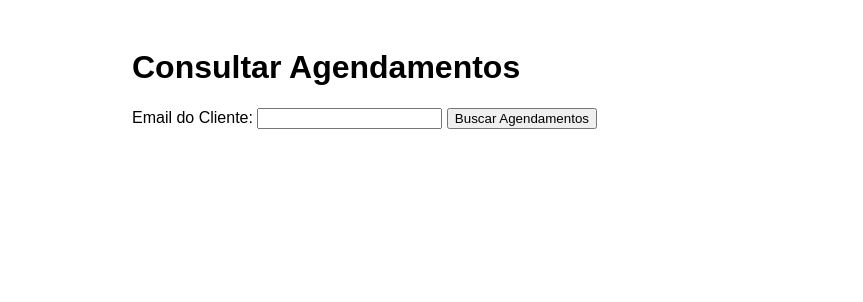
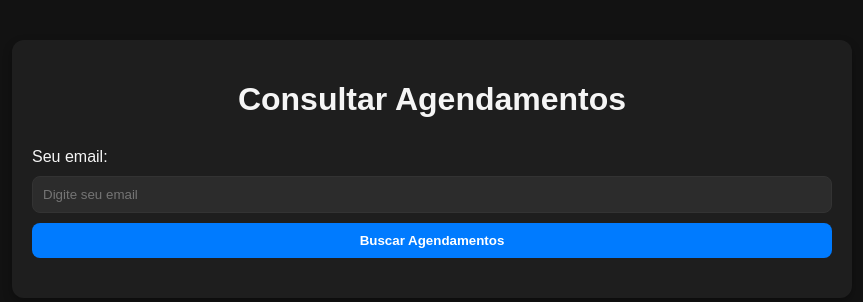
Before and after one commit to rodrigo1488/agenda, a Flask app: page /agenda_cliente in a window 1280 px wide. Shown: the top 302 px of the page, without its empty margins (208-1071 px from the left). Run offline with Flask 3, Linux system fonts and the light colour scheme.

Commit message:
nova pagina

```diff
--- /dev/null
+++ b/static/scripts/agenda_cliente.js
@@ -0,0 +1,66 @@
+async function buscarAgendamentos() {
+    const email = document.getElementById('email').value.trim();
+    const form = document.getElementById('formAgendamentos');
+    const mensagem = document.querySelector('.msg');
+    const resultadoDiv = document.getElementById('resultado');
+
+    if (!email) {
+        alert('Por favor, insira um e-mail válido.');
+        return;
+    }
+
+    const url = `/agenda_cliente/${encodeURIComponent(email)}`;
+
+    try {
+        const response = await fetch(url);
+        resultadoDiv.innerHTML = ''; // Limpa resultados anteriores
+
+        if (response.ok) {
+            const data = await response.json();
+
+            if (data.agendamentos && data.agendamentos.length > 0) {
+                // Oculta o formulário e exibe a mensagem
+                form.style.display = 'none';
+                mensagem.style.display = 'block';
+
+                data.agendamentos.forEach(agendamento => {
+                    const whatsappUrl = `https://wa.me/${agendamento.empresa.telefone}?text=${encodeURIComponent(
+                        `Olá, sou o ${data.cliente.nome}. Gostaria de falar sobre meu agendamento com ${agendamento.usuario} na data ${formatarData(agendamento.data)}, horário ${agendamento.horario}, para o serviço ${agendamento.servico}.`
+                    )}`;
+
+                    const card = `<div class="card">
+    <div class="card-header">
+        ${agendamento.empresa.logo ? `<img src="${agendamento.empresa.logo}" alt="Logo da Empresa" class="card-logo">` : ''}
+        <h3 class="card-title">${agendamento.empresa.nome}</h3>
+    </div>
+    <p><strong>Data:</strong> ${formatarData(agendamento.data)}</p>
+    <p><strong>Horário:</strong> ${agendamento.horario}</p>
+    <p><strong>Serviço:</strong> ${agendamento.servico}</p>
+    <p><strong>Profissional:</strong> ${agendamento.usuario}</p>
+   <button class="whatsapp-button" onclick="window.open('${whatsappUrl}', '_blank')">
+    <img src="https://upload.wikimedia.org/wikipedia/commons/6/6b/WhatsApp.svg" alt="WhatsApp Icon">
+</button>
+
+</div>
+
+`;
+                    resultadoDiv.innerHTML += card;
+                });
+            } else {
+                resultadoDiv.innerHTML += '<p>Nenhum agendamento encontrado para este cliente.</p>';
+            }
+        } else {
+            const errorData = await response.json();
+            resultadoDiv.innerHTML = `<p>${errorData.mensagem || errorData.erro || 'Erro ao buscar agendamentos.'}</p>`;
+        }
+    } catch (error) {
+        console.error('Erro:', error);
+        resultadoDiv.innerHTML = '<p>Erro ao buscar agendamentos.</p>';
+    }
+}
+
+// Função para formatar a data no padrão DD/MM/AAAA
+function formatarData(dataISO) {
+    const [ano, mes, dia] = dataISO.split('-');
+    return `${dia}/${mes}/${ano}`;
+}
--- /dev/null
+++ b/static/styles/agenda_cliente.css
@@ -0,0 +1,166 @@
+body {
+    font-family: Arial, sans-serif;
+    background-color: #121212;
+    color: #f5f5f5;
+    margin: 0;
+    padding: 0;
+}
+
+.container {
+    max-width: 800px;
+    margin: 40px auto;
+    padding: 20px;
+    background-color: #1e1e1e;
+    border-radius: 12px;
+    box-shadow: 0 4px 10px rgba(0, 0, 0, 0.3);
+}
+
+h1 {
+    text-align: center;
+    margin-bottom: 20px;
+}
+
+form {
+    display: flex;
+    flex-direction: column;
+    gap: 10px;
+    margin-bottom: 20px;
+}
+
+input[type="email"] {
+    padding: 10px;
+    border: 1px solid #333;
+    border-radius: 8px;
+    background-color: #2c2c2c;
+    color: #f5f5f5;
+}
+
+button {
+    padding: 10px 15px;
+    background-color: #007bff;
+    color: #fff;
+    border: none;
+    border-radius: 8px;
+    cursor: pointer;
+    font-weight: bold;
+    transition: background-color 0.3s;
+}
+
+button:hover {
+    background-color: #0056b3;
+}
+
+#resultado {
+    display: grid;
+    grid-template-columns: repeat(auto-fit, minmax(300px, 1fr));
+    gap: 20px;
+}
+
+.card {
+    position: relative;
+    padding-bottom: 50px; /* Ajuste para acomodar o botão */
+    background-color: #292929;
+    border-radius: 12px;
+    box-shadow: 0 2px 6px rgba(0, 0, 0, 0.4);
+    padding: 20px;
+    color: #f5f5f5;
+}
+
+.card-header {
+    display: flex;
+    align-items: center;
+    margin-bottom: 15px;
+}
+
+.card-logo {
+    width: 50px;
+    height: 50px;
+    border-radius: 50%;
+    margin-right: 15px;
+    object-fit: cover;
+}
+
+.card-title {
+    font-size: 18px;
+    font-weight: bold;
+    margin: 0;
+}
+
+.card p {
+    margin: 5px 0;
+}
+
+.card strong {
+    color: #007bff;
+}
+
+.whatsapp-button {
+    position: absolute;
+    bottom: 10px;
+    right: 10px;
+    background-color: transparent;
+    border: none;
+    padding: 0;
+    cursor: pointer;
+}
+
+.whatsapp-button img {
+    width: 40px;
+    height: 40px;
+}
+
+.whatsapp-button:hover {
+    background-color: #1da955;
+}
+
+
+/* Responsividade para dispositivos menores */
+@media (max-width: 768px) {
+    .container {
+        margin: 20px;
+        padding: 15px;
+    }
+
+    .card {
+        position: relative;
+        padding-bottom: 50px; /* Ajuste para acomodar o botão */
+    }
+
+    .card-header {
+        flex-direction: column;
+        align-items: flex-start;
+    }
+
+    .card-logo {
+        margin: 0 0 10px 0;
+    }
+
+    .card-title {
+        font-size: 16px;
+    }
+
+    button {
+        font-size: 14px;
+        padding: 8px 12px;
+    }
+}
+
+@media (max-width: 480px) {
+    input[type="email"] {
+        font-size: 14px;
+        padding: 8px;
+    }
+
+    button {
+        font-size: 12px;
+        padding: 6px 10px;
+    }
+
+    .card-title {
+        font-size: 14px;
+    }
+
+    .card p {
+        font-size: 12px;
+    }
+}
--- a/templates/agenda_cliente.html
+++ b/templates/agenda_cliente.html
@@ -1,95 +1,32 @@
 <!DOCTYPE html>
 <html lang="pt-BR">
+
 <head>
     <meta charset="UTF-8">
     <meta name="viewport" content="width=device-width, initial-scale=1.0">
     <title>Consultar Agendamentos</title>
-    <style>
-        body {
-            font-family: Arial, sans-serif;
-        }
-        .container {
-            max-width: 600px;
-            margin: 0 auto;
-            padding: 20px;
-        }
-        table {
-            width: 100%;
-            border-collapse: collapse;
-            margin-top: 20px;
-        }
-        table, th, td {
-            border: 1px solid #ddd;
-        }
-        th, td {
-            padding: 8px;
-            text-align: left;
-        }
-        th {
-            background-color: #f4f4f4;
-        }
-    </style>
+   <link rel="stylesheet" href="/static/styles/agenda_cliente.css">
 </head>
+
 <body>
     <div class="container">
-        <h1>Consultar Agendamentos</h1>
-        <form id="formAgendamentos">
-            <label for="email">Email do Cliente:</label>
-            <input type="email" id="email" name="email" required>
+        <div class="dados">
+            <form id="formAgendamentos">
+            <h1>Consultar Agendamentos</h1>
+            <label for="email">Seu email:</label>
+            <input type="email" id="email" name="email" placeholder="Digite seu email" required>
             <button type="button" onclick="buscarAgendamentos()">Buscar Agendamentos</button>
         </form>
-
+        </div>
+        <div class="msg" style="display: none;">
+            <h2>Agendamentos para você:</h2>
+        </div>
         <div id="resultado"></div>
     </div>
 
-    <script>
-        async function buscarAgendamentos() {
-            const email = document.getElementById('email').value.trim();
-            if (!email) {
-                alert('Por favor, insira um e-mail válido.');
-                return;
-            }
+    <script src="/static/scripts/agenda_cliente.js">
 
-            const url = `/agendamentos/${encodeURIComponent(email)}`;
-
-            try {
-                const response = await fetch(url);
-                const resultadoDiv = document.getElementById('resultado');
-                resultadoDiv.innerHTML = '';  // Limpa resultados anteriores
-
-                if (response.ok) {
-                    const data = await response.json();
-                    if (data.agendamentos && data.agendamentos.length > 0) {
-                        let table = `<table>
-                            <tr>
-                                <th>Data</th>
-                                <th>Horário</th>
-                                <th>Serviço</th>
-                                <th>Status</th>
-                            </tr>`;
-                        data.agendamentos.forEach(agendamento => {
-                            table += `
-                                <tr>
-                                    <td>${agendamento.data}</td>
-                                    <td>${agendamento.horario}</td>
-                                    <td>${agendamento.servico_id}</td>
-                                    <td>${agendamento.status}</td>
-                                </tr>`;
-                        });
-                        table += `</table>`;
-                        resultadoDiv.innerHTML = table;
-                    } else {
-                        resultadoDiv.innerHTML = '<p>Nenhum agendamento encontrado para este cliente.</p>';
-                    }
-                } else {
-                    const errorData = await response.json();
-                    resultadoDiv.innerHTML = `<p>${errorData.mensagem || errorData.erro || 'Erro ao buscar agendamentos.'}</p>`;
-                }
-            } catch (error) {
-                console.error('Erro:', error);
-                document.getElementById('resultado').innerHTML = '<p>Erro ao buscar agendamentos.</p>';
-            }
-        }
     </script>
 </body>
+
 </html>
```
Also changed, not shown: agenda_cliente.py (+40 -11 lines).
